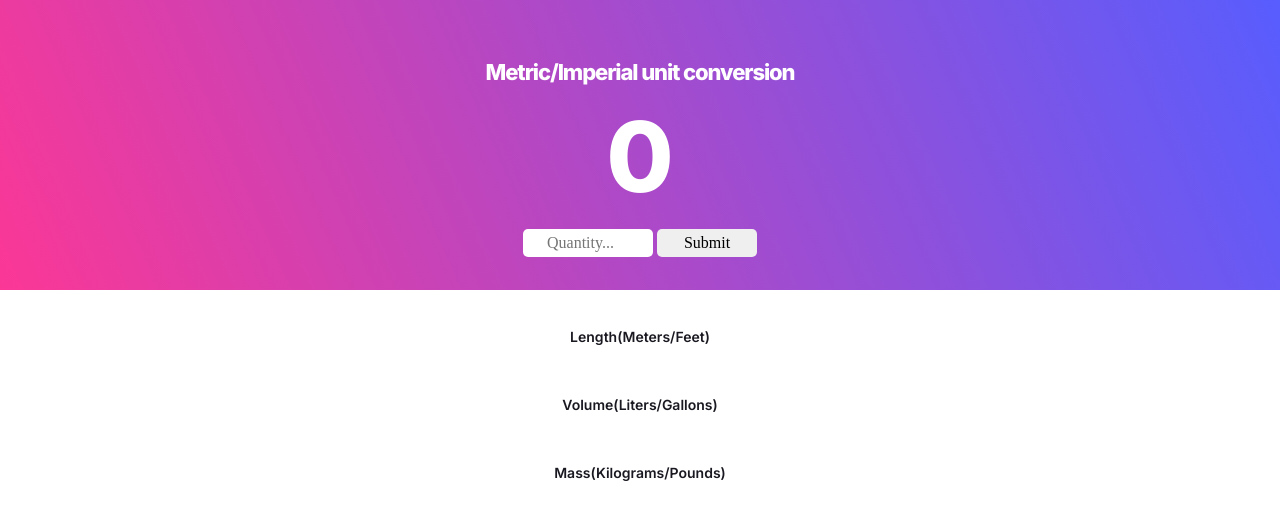
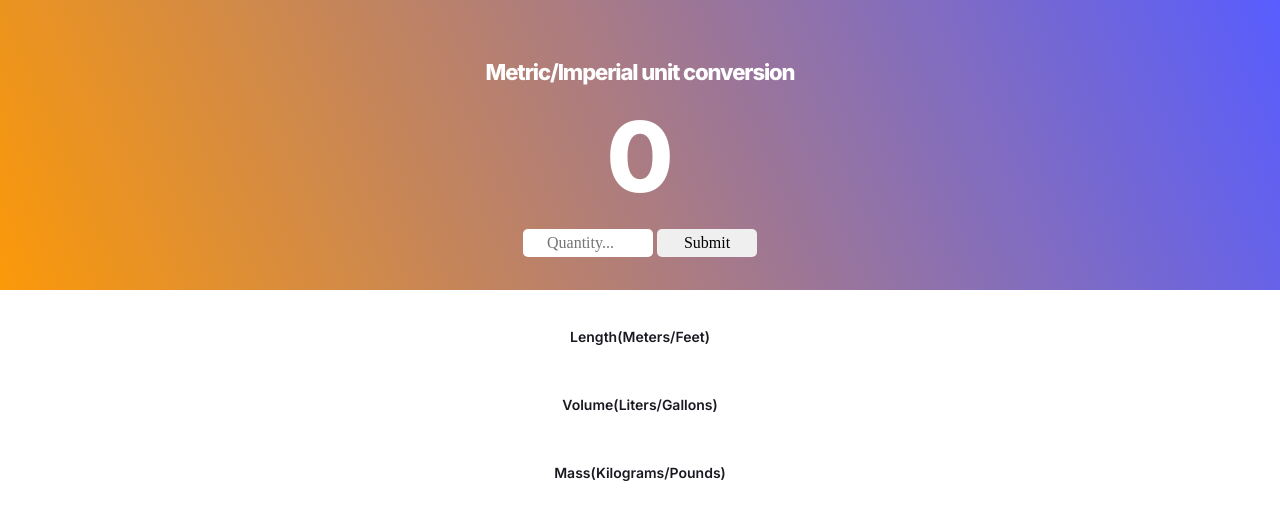
Before and after one commit to justinshane13/Unit-Converter-App, a plain HTML site: page index.html in a window 1280 px wide. Drawn offline with nearby package versions, Linux system fonts and the light colour scheme.

Commit message:
Update index.css
Changed the color scheme of the background

```diff
--- a/index.css
+++ b/index.css
@@ -5,7 +5,7 @@ html, body {
 
 .top-section {
     text-align: center;
-    background: linear-gradient(246.26deg, #585DFE 0%, #FB3796 100%);
+    background: linear-gradient(246.26deg, #585DFE 0%, #FB9909 100%);
     position: absolute;
     left: 0px;
     top: 0px;
```
